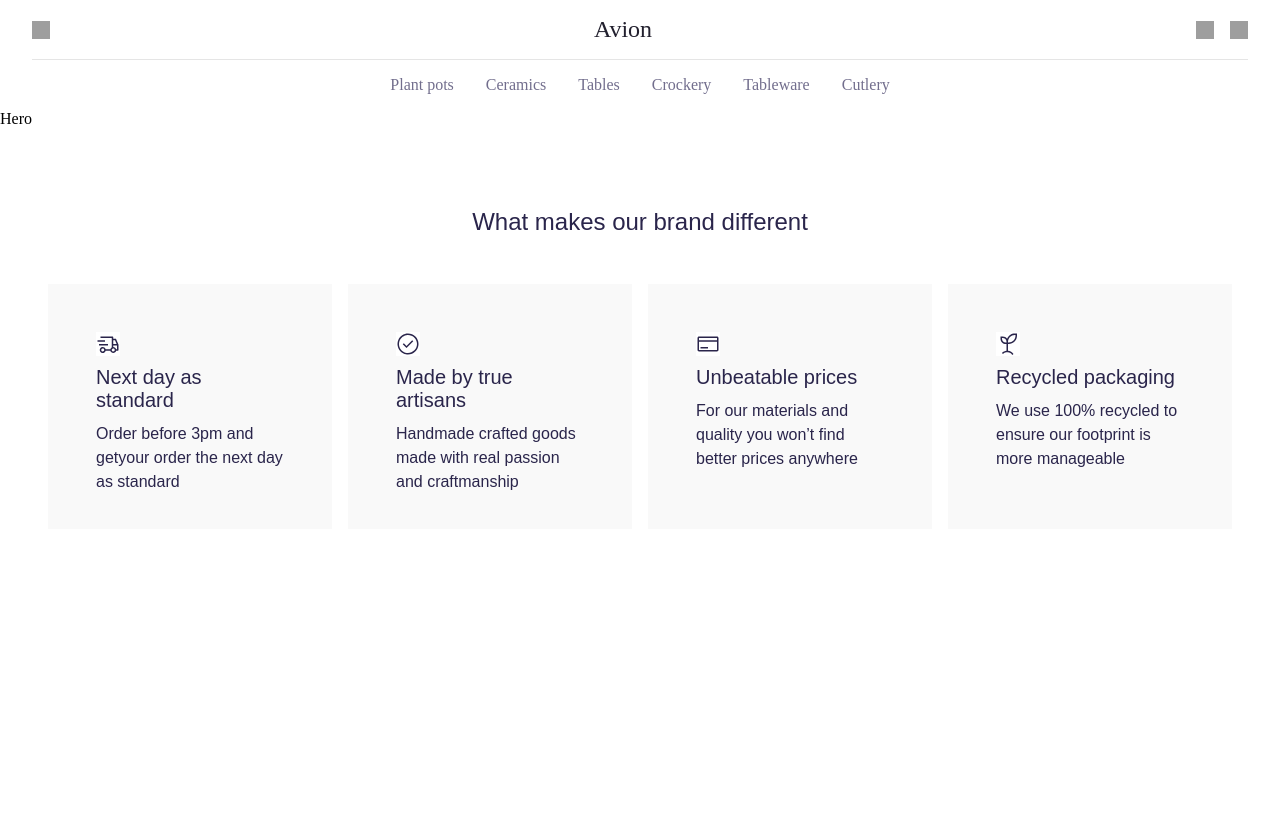
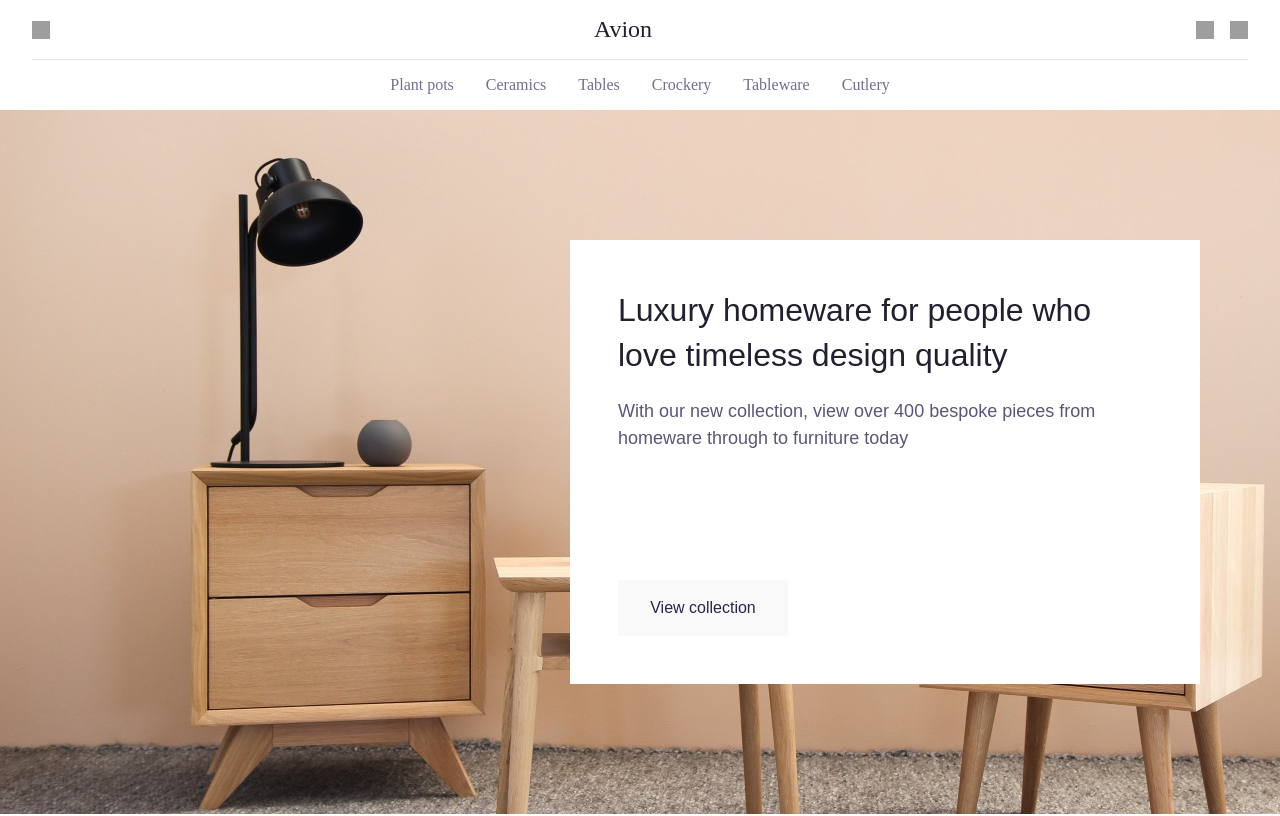
Before and after one commit to mayconndouglass/ecommerce-website-react, a React (Vite) app: page / in a window 1280 px wide. Shown: the top 816 px of the page. Built offline with nearby package versions, Linux system fonts and the light colour scheme; grey boxes are pictures that could not be loaded.

Commit message:
feat: Hero section

```diff
--- /dev/null
+++ b/src/components/Button/index.tsx
@@ -0,0 +1,13 @@
+import * as S from './styles'
+
+type ChildrenPropsType = {
+    children: string
+}
+
+export const Button = ({ children }: ChildrenPropsType) => {
+    return (
+        <S.Button>
+            {children}
+        </S.Button>
+    )
+}
--- /dev/null
+++ b/src/components/Button/styles.ts
@@ -0,0 +1,19 @@
+import styled from 'styled-components'
+
+export const Button = styled.button`
+    display: flex;
+    justify-content: center;
+    align-items: center;
+    outline: none;
+    border: none;
+
+    width: 170px;
+    height: 56px;
+    padding: 1rem 2rem;
+    background-color: ${props => props.theme['light-gray']};
+
+    font-size: 1rem;
+    font-family: Satoshi, sans-serif;
+    font-weight: 400;
+    color: #2A254B;
+`
--- a/src/pages/Home/components/hero/index.tsx
+++ b/src/pages/Home/components/hero/index.tsx
@@ -1,3 +1,18 @@
+import * as S from './styles'
+import { Button } from '../../../../components/Button'
 export const Hero = () => {
-    return <>Hero</>
+    return (
+        <S.Container>
+            <div className="card-container">
+                <h2>Luxury homeware for people who love timeless design quality</h2>
+                <p>
+                    With our new collection, view over 400 bespoke pieces from
+                    homeware through to furniture today
+                </p>
+                <Button>
+                    View collection
+                </Button>
+            </div>
+        </S.Container>
+    )
 }
--- /dev/null
+++ b/src/pages/Home/components/hero/styles.ts
@@ -0,0 +1,45 @@
+import styled from 'styled-components'
+
+export const Container = styled.section`
+    display: flex;
+    align-items: center;
+    justify-content: end;
+
+    max-width: 1440px;
+    height: 704px;
+    margin: 0 auto;
+    padding: 0 5rem;/* No figma está 3rem */
+    background-image: url('../../../../../public/assets/images/hero.jpg');
+
+    .card-container {
+        display: flex;
+        flex-direction: column;
+        gap: 20px;
+
+        width: 630px;
+        height: 444px;
+        padding: 3rem;
+
+        background-color: ${props => props.theme.white};
+
+        h2 {
+            font-family: 'Clash Display', sans-serif;
+            font-size: 2rem;
+            font-weight: 400;
+            line-height: 2.8rem;
+            color: #22202E;
+        }
+
+        p {
+            font-family: Satoshi, sans-serif;
+            font-size: 1.125rem;
+            font-weight: 400;
+            line-height: 1.5;
+            color: #5B5676;
+        }
+
+        Button {
+            margin-top: auto;
+        }
+    }
+`
```
Also changed, not shown: public/assets/images/hero.jpg (added).
